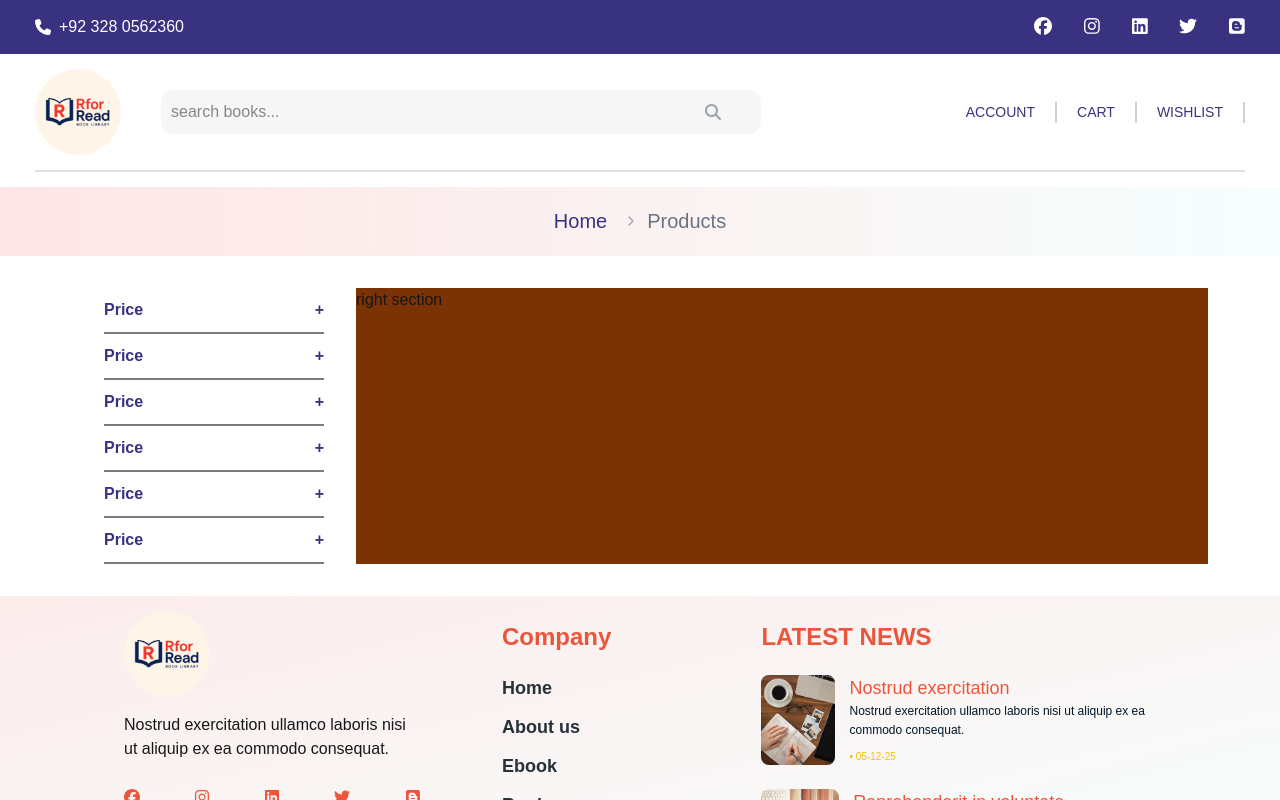
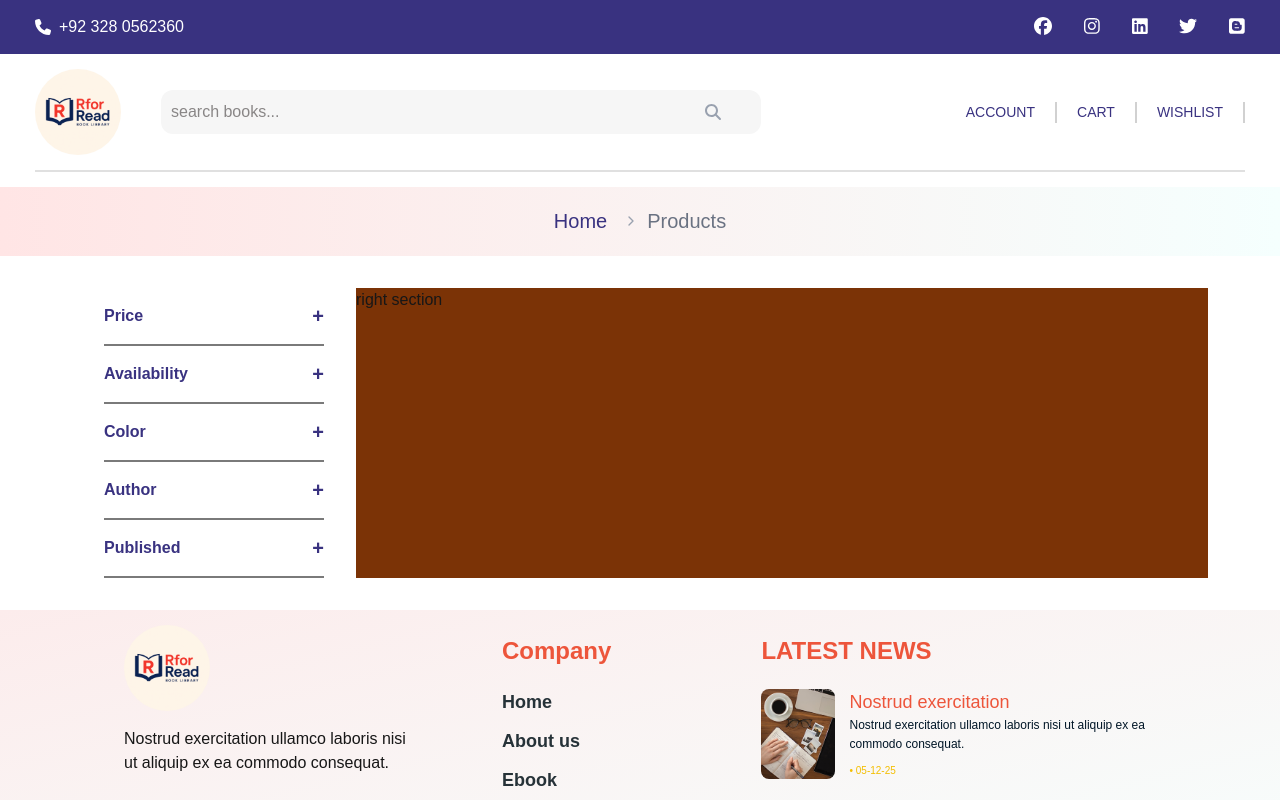
Before and after one commit to Syed-Khizar-k/book-library, a Next.js app: page /products in a window 1280 px wide. Shown: the top 800 px of the page. Built offline with nearby package versions, Linux system fonts and the light colour scheme.

Commit message:
left section

```diff
--- a/app/components/ProductArea.tsx
+++ b/app/components/ProductArea.tsx
@@ -1,29 +1,45 @@
-import React from "react";
+"use client";
+import React, { useState } from "react";
 
 const ProductArea = () => {
+  const [openIndex, setOpenIndex] = useState<number | null>(null); // Store index of opened item
+
+  const toggle = (index: number) => {
+    // Toggle logic
+    setOpenIndex(openIndex === index ? null : index);
+  };
+  const data = [
+    { text: "Price" },
+    { text: "Availability" },
+    { text: "Color" },
+    { text: "Author" },
+    { text: "Published" },
+  ];
   return (
     <section className="w-full flex justify-center items-center py-8 px-18">
-      <div className="container flex ">
-        <aside className="w-[25%]  px-8">
+      <div className="container flex">
+        <aside className="w-[25%] px-8">
           <ul className="text-blue text-[16px]">
-            <li className="flex justify-between items-center font-[700]  border-b-2 border-gray">
-              <span className=" py-2.5">Price</span> <span>+</span>
-            </li>
-            <li className="flex justify-between items-center font-[700]  border-b-2 border-gray">
-              <span className=" py-2.5">Price</span> <span>+</span>
-            </li>
-            <li className="flex justify-between items-center font-[700]  border-b-2 border-gray">
-              <span className=" py-2.5">Price</span> <span>+</span>
-            </li>
-            <li className="flex justify-between items-center font-[700]  border-b-2 border-gray">
-              <span className=" py-2.5">Price</span> <span>+</span>
-            </li>
-            <li className="flex justify-between items-center font-[700]  border-b-2 border-gray">
-              <span className=" py-2.5">Price</span> <span>+</span>
-            </li>
-            <li className="flex justify-between items-center font-[700]  border-b-2 border-gray">
-              <span className=" py-2.5">Price</span> <span>+</span>
-            </li>
+            {data.map((e, index) => (
+              <React.Fragment key={index}>
+                <li className="flex justify-between items-center font-[700] border-b-2 border-gray py-1.5">
+                  <span className="py-2.5">{e.text}</span>
+                  <span
+                    className="text-[20px] cursor-pointer"
+                    onClick={() => toggle(index)}>
+                    {openIndex === index ? <>-</> : <>+</>}
+                  </span>
+                </li>
+                <div
+                  className={`transition-all duration-600 ease-in-out overflow-hidden ${
+                    openIndex === index
+                      ? "max-h-40 opacity-100 py-2"
+                      : "max-h-0 opacity-0 py-0"
+                  }`}>
+                  {openIndex === index && <div>hello</div>}
+                </div>
+              </React.Fragment>
+            ))}
           </ul>
         </aside>
 
```
